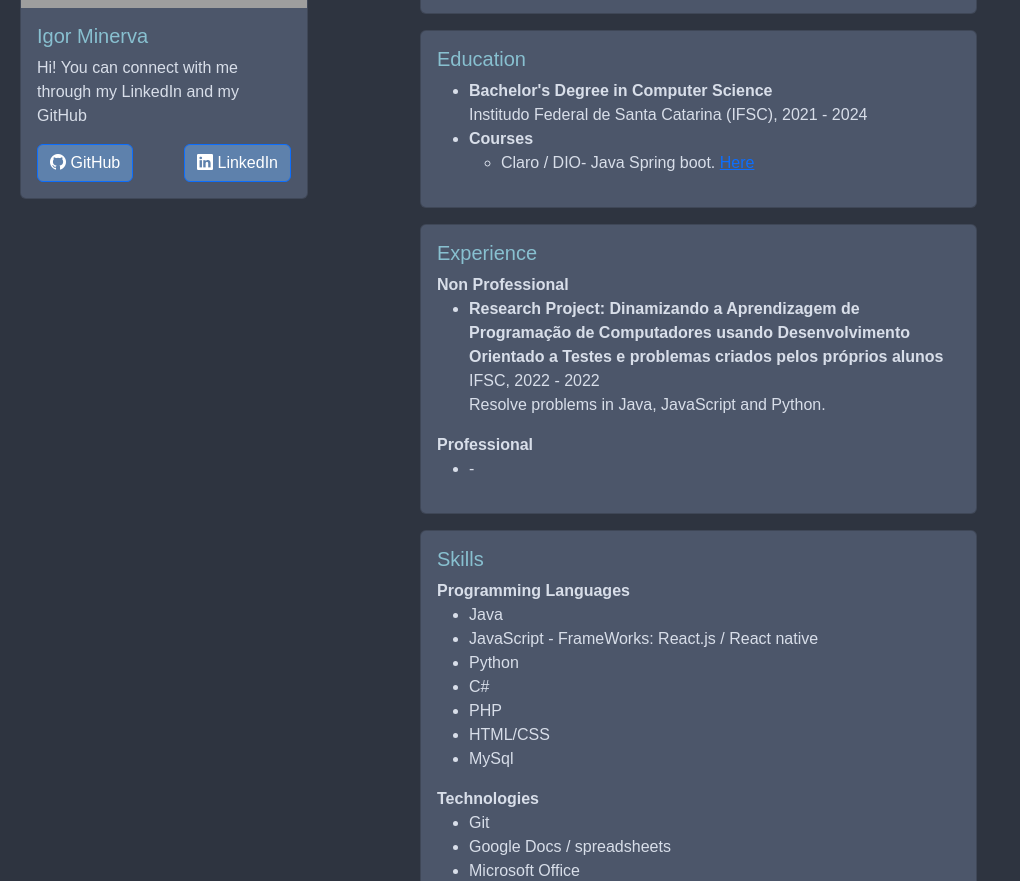
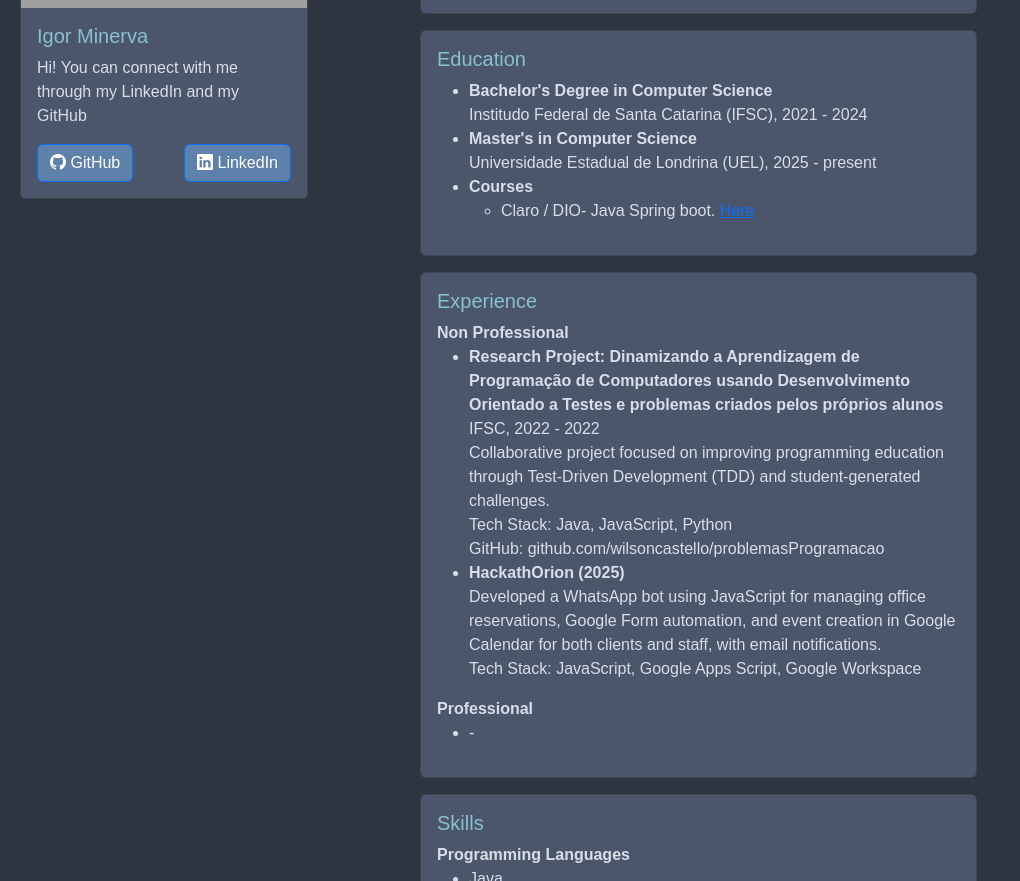
Before and after one commit to igorminerva/igorminerva.github.io, a React (Vite) app: page /aboutme in a window 1280 px wide. Shown: the part 300-1181 px from the top of the page, without its empty margins (0-1020 px from the left). Built offline with nearby package versions, Linux system fonts and the light colour scheme; grey boxes are pictures that could not be loaded.

Commit message:
education, experience and resume update

```diff
--- a/src/components/AboutPage/AboutCards/EducationCard/EducationCard.jsx
+++ b/src/components/AboutPage/AboutCards/EducationCard/EducationCard.jsx
@@ -10,7 +10,11 @@ const EducationCard = () => {
                 <Card.Text>
                     <ul>
                         <li><strong>Bachelor's Degree in Computer Science</strong><br />
-                            Institudo Federal de Santa Catarina (IFSC), 2021 - 2024
+                            Institudo Federal de Santa Catarina (IFSC), 2021 - 2024<br/>
+                        </li>
+                        <li>
+                            <strong>Master's in Computer Science</strong><br />
+                            Universidade Estadual de Londrina (UEL), 2025 - present
                         </li>
                         <li>
                             <strong>Courses</strong>
--- a/src/components/AboutPage/AboutCards/ExperienceCard/ExperienceCard.jsx
+++ b/src/components/AboutPage/AboutCards/ExperienceCard/ExperienceCard.jsx
@@ -12,7 +12,16 @@ const ExperienceCard = () => {
                         <li>
                             <strong>Research Project: Dinamizando a Aprendizagem de Programação de Computadores usando Desenvolvimento Orientado a Testes e problemas criados pelos próprios alunos</strong><br />
                             IFSC, 2022 - 2022<br />
-                            Resolve problems in Java, JavaScript and Python.<br />
+                            Collaborative project focused on improving programming education through Test-Driven Development
+                            (TDD) and student-generated challenges.<br/>
+                            Tech Stack: Java, JavaScript, Python<br/>
+                            GitHub: github.com/wilsoncastello/problemasProgramacao<br />
+                        </li>
+                        <li>
+                            <strong>HackathOrion (2025)</strong><br />
+                            Developed a WhatsApp bot using JavaScript for managing office reservations, Google Form automation, and
+                            event creation in Google Calendar for both clients and staff, with email notifications.<br/>
+                            Tech Stack: JavaScript, Google Apps Script, Google Workspace
                         </li>
                     </ul>
                     <strong>Professional</strong>
```
Also changed, not shown: 1 other file (tests, documents, lock files or other folders).
